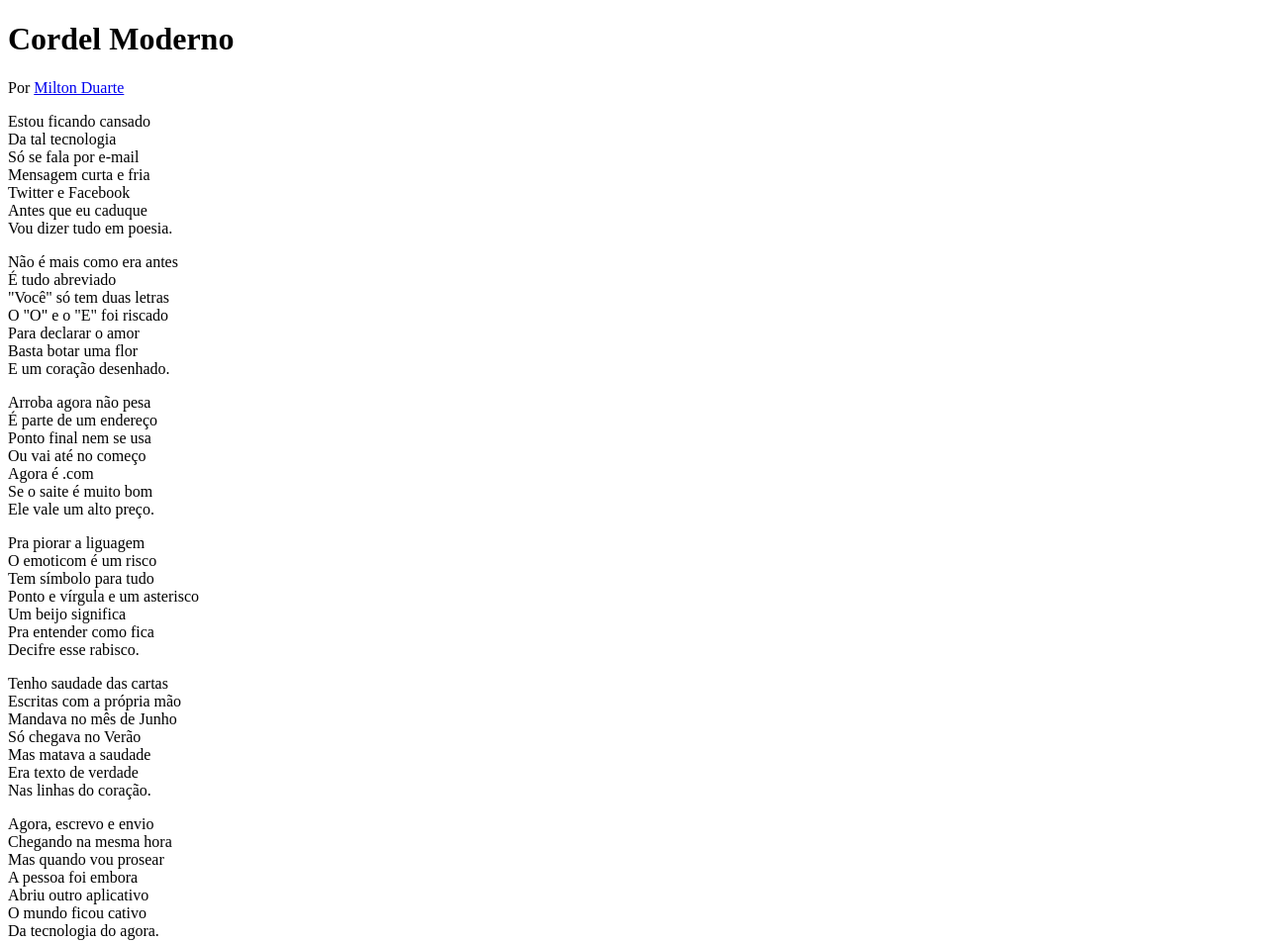
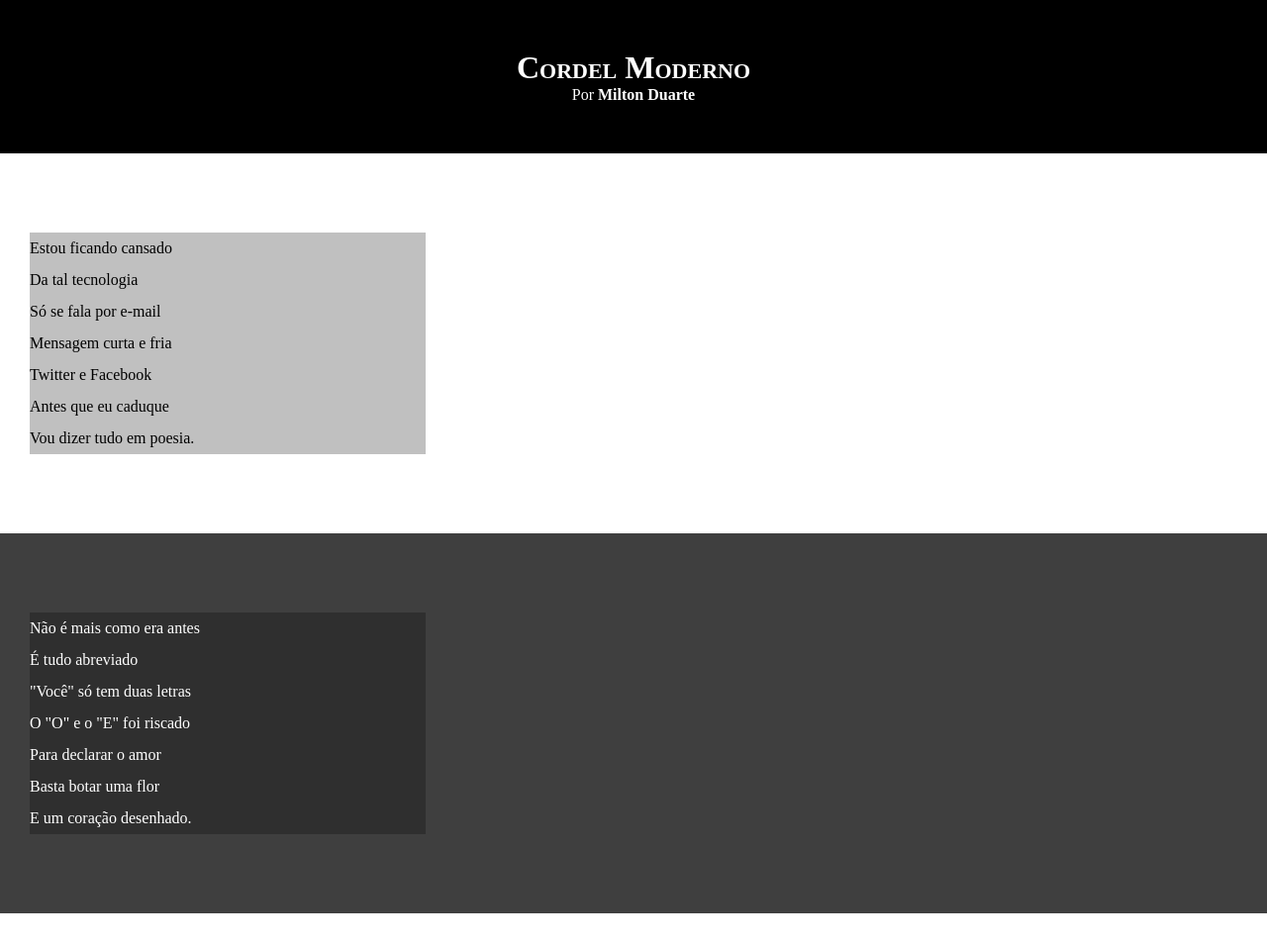
Before and after one commit to karll0s/html-css, a plain HTML site: page desafios/d012/index.html in a window 1280 px wide. Shown: the top 953 px of the page at 99% size. Drawn offline with Linux system fonts and the light colour scheme.

Commit message:
atualizei estilos e blocos

```diff
--- a/desafios/d012/estilo/style.css
+++ b/desafios/d012/estilo/style.css
@@ -1,5 +1,65 @@
 @charset "UTF-8";
 
-body {
+* {
+    margin: 0px;
+    padding: 0px;
+}
 
+html, body {
+    min-height: 100vh;
+    background-color: darkgray;
 }
+
+header {
+    background-color: black;
+    color: white;
+    text-align: center;
+}
+
+header > h1 {
+    padding-top: 50px;
+    font-variant: small-caps;
+}
+
+header > p {
+    padding-bottom: 50px;
+}
+
+a {
+    color: white;
+    text-decoration: none;
+    font-weight: bolder;
+}
+
+a:hover {
+    text-decoration: underline;
+}
+
+section {
+    padding-top: 10vh;
+    padding-bottom: 10vh;
+    line-height: 2em;
+    padding-left: 30px;
+}
+
+section.normal {
+    background-color: white;
+    color: black;
+}
+
+section.imagem {
+    background-color: rgb(63, 63, 63);
+    color: white;
+}
+
+section > p {
+    width: 400px;
+    background-color: rgba(0, 0, 0, 0.248);
+}
+
+footer {
+    background-color: black;
+    color: white;
+    text-align: center;
+    padding: 10px;
+}
--- a/desafios/d012/index.html
+++ b/desafios/d012/index.html
@@ -12,7 +12,7 @@
         <p>Por <a href="https://www.recantodasletras.com.br/poesias/3186743" target="_blank" rel="external">Milton Duarte</a></p>
     </header>
 
-    <section>
+    <section class="normal">
         <p>
             Estou ficando cansado <br>
             Da tal tecnologia <br>
@@ -25,7 +25,7 @@
     </section>
 
 
-    <section>
+    <section class="imagem">
         <p>
             Não é mais como era antes <br>
             É tudo abreviado <br>
@@ -38,7 +38,7 @@
     </section>
 
 
-    <section>
+    <section class="normal">
         <p>
             Arroba agora não pesa <br>
             É parte de um endereço <br>
@@ -61,7 +61,7 @@
     </section>
 
 
-    <section>
+    <section class="imagem">
         <p>
             Tenho saudade das cartas <br>
             Escritas com a própria mão <br>
@@ -74,7 +74,7 @@
     </section>
 
 
-    <section>
+    <section class="normal">
         <p>
             Agora, escrevo e envio <br>
             Chegando na mesma hora <br>
```
